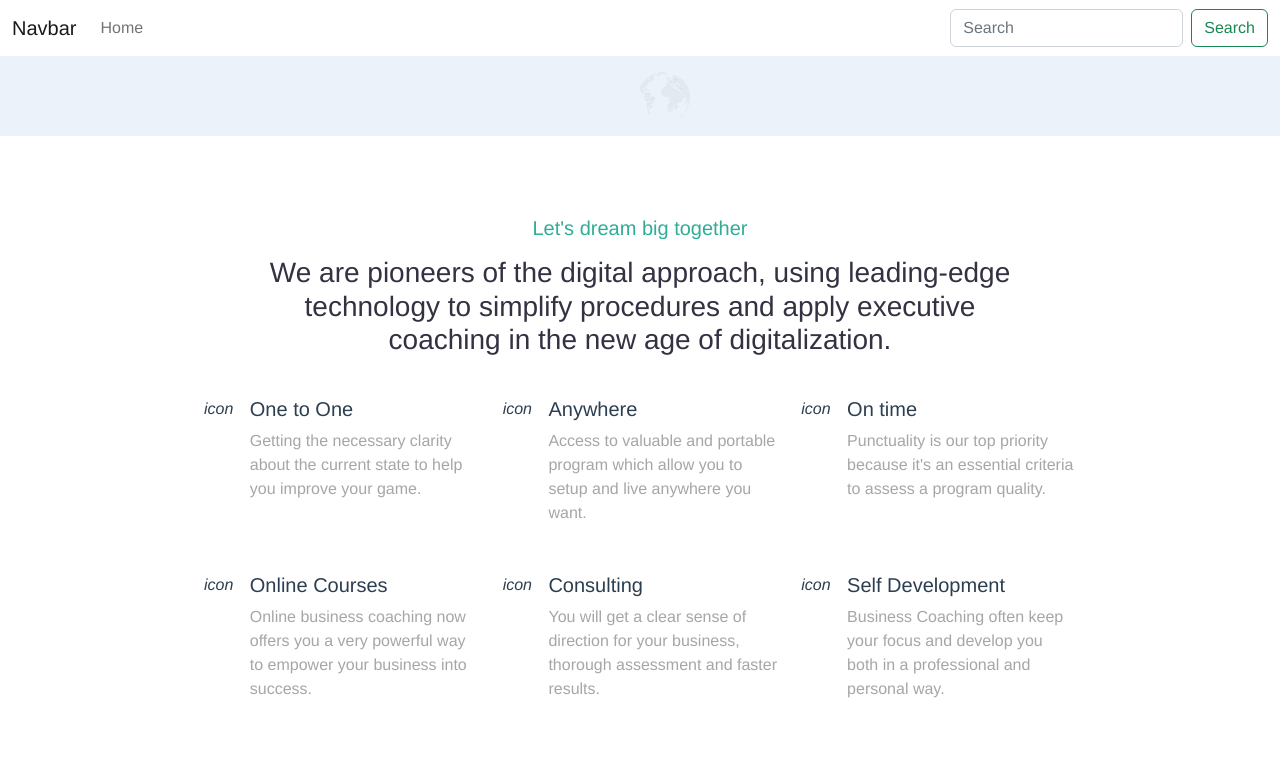
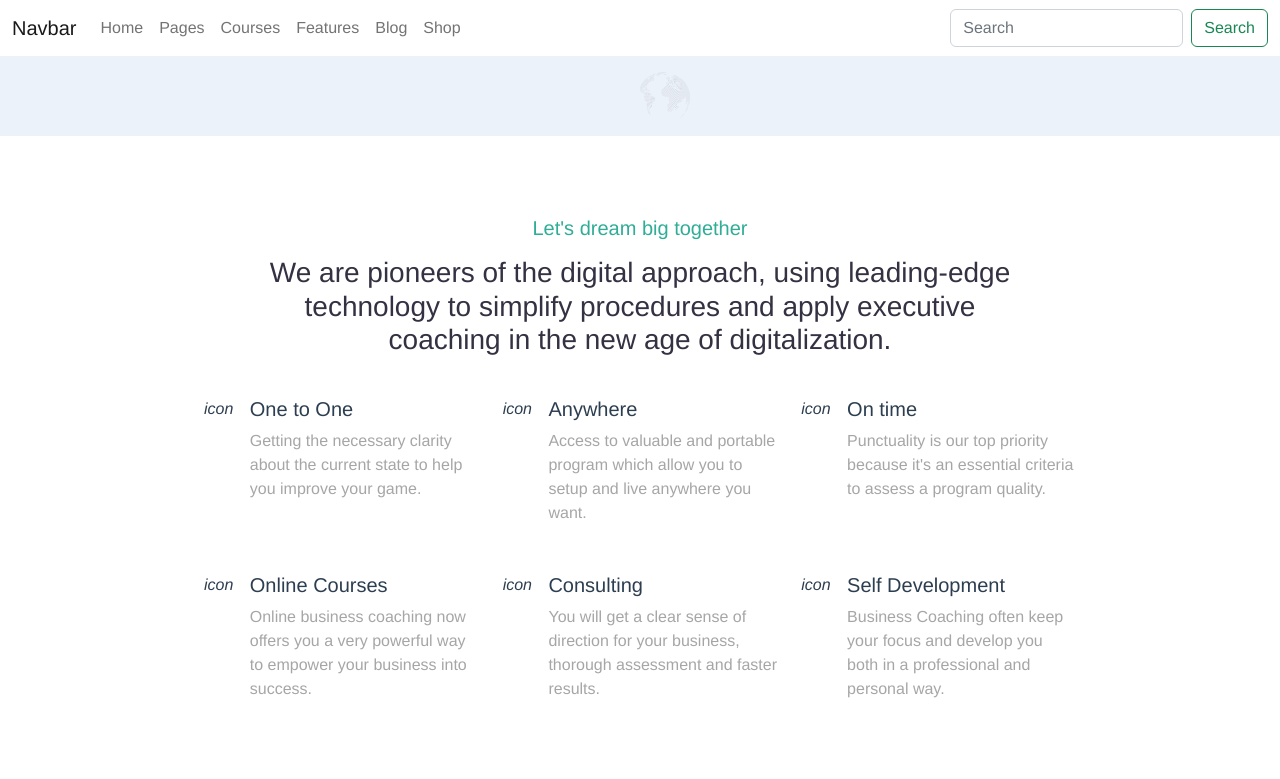
Before and after one commit to Antonius131/proj-html-vuejs, a Vue app: page / in a window 1280 px wide. Shown: the top 779 px of the page. Built offline with nearby package versions, Linux system fonts and the light colour scheme.

Commit message:
NavMenu: create and import modified component

```diff
--- a/src/components/header/NavBar.vue
+++ b/src/components/header/NavBar.vue
@@ -6,11 +6,7 @@
          <span class="navbar-toggler-icon"></span>
       </button>
       <div class="collapse navbar-collapse" id="navbarSupportedContent">
-         <ul class="navbar-nav me-auto mb-2 mb-lg-0">
-            <li class="nav-item">
-               <a class="nav-link" href="#">Home</a>
-            </li>
-         </ul>
+         <NavMenu />
          <form class="d-flex" role="search">
             <input class="form-control me-2" type="search" placeholder="Search" aria-label="Search">
             <button class="btn btn-outline-success" type="submit">Search</button>
@@ -21,10 +17,12 @@
 </template>
 
 <script>
+import NavMenu from './NavMenu.vue';
 
 export default {
    components: {
-   }
+    NavMenu
+}
 }
 </script>
 
--- a/src/components/header/NavMenu.vue
+++ b/src/components/header/NavMenu.vue
@@ -1,28 +1,45 @@
 <template>
-   <div class="nav-menu">
-      <ul>
-         <li
-            v-for="item in navMenuItems"
-            :key="item"
-         >
-         <a href="#">{{ item }}</a>
-         </li>
-      </ul>
-   </div>
+   <ul class="navbar-nav me-auto mb-2 mb-lg-0">
+      <li
+         class="nav-item"
+         v-for="(link, index) in navMenuItems"
+         :key="index"
+      >
+         <a class="nav-link" :href="link.url">{{ link.text }}</a>
+      </li>
+   </ul>
 </template>
 
 <script>
 export default {
    data: function() {
       return {
-         navMenuItems: {
-            _1stItem: 'Home',
-            _2ndtItem: 'Pages',
-            _3rdItem: 'Courses',
-            _4thItem: 'Features',
-            _5thItem: 'Blog',
-            _6thItem: 'Shop'
-         }
+         navMenuItems: [
+            {
+               url: '#',
+               text: 'Home'
+            },
+            {
+               url: '#',
+               text: 'Pages'
+            },
+            {
+               url: '#',
+               text: 'Courses'
+            },
+            {
+               url: '#',
+               text: 'Features'
+            },
+            {
+               url: '#',
+               text: 'Blog'
+            },
+            {
+               url: '#',
+               text: 'Shop'
+            }
+         ]
       }
    }
 }
```
